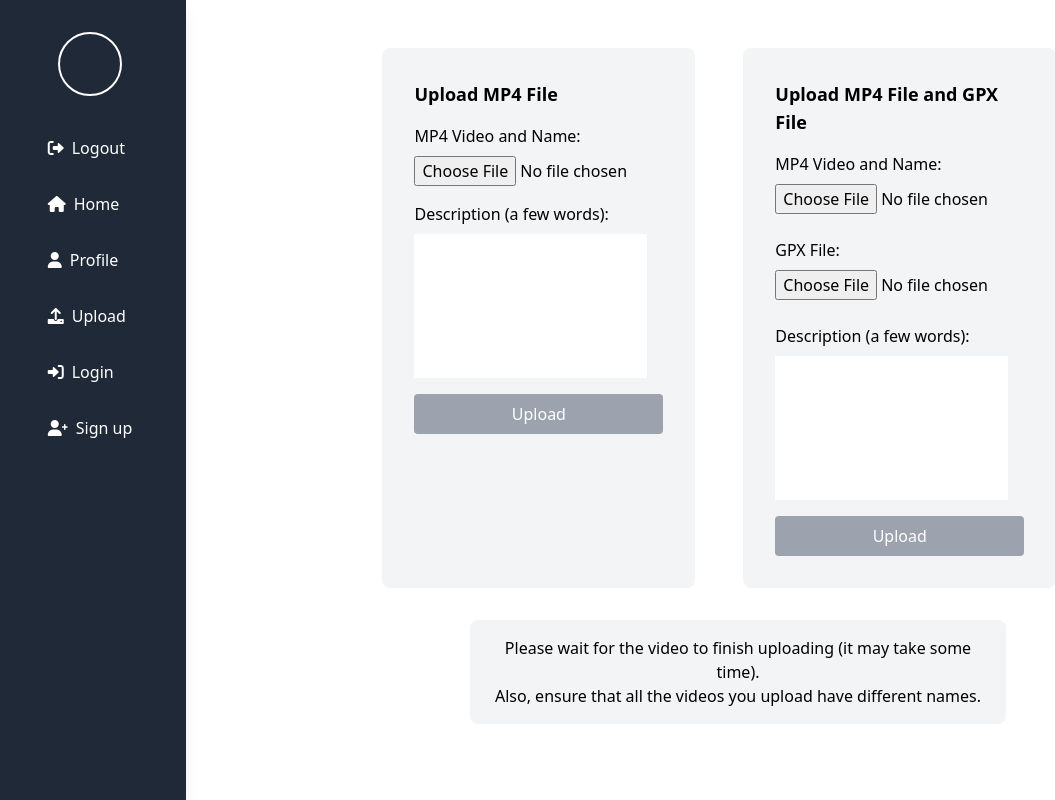
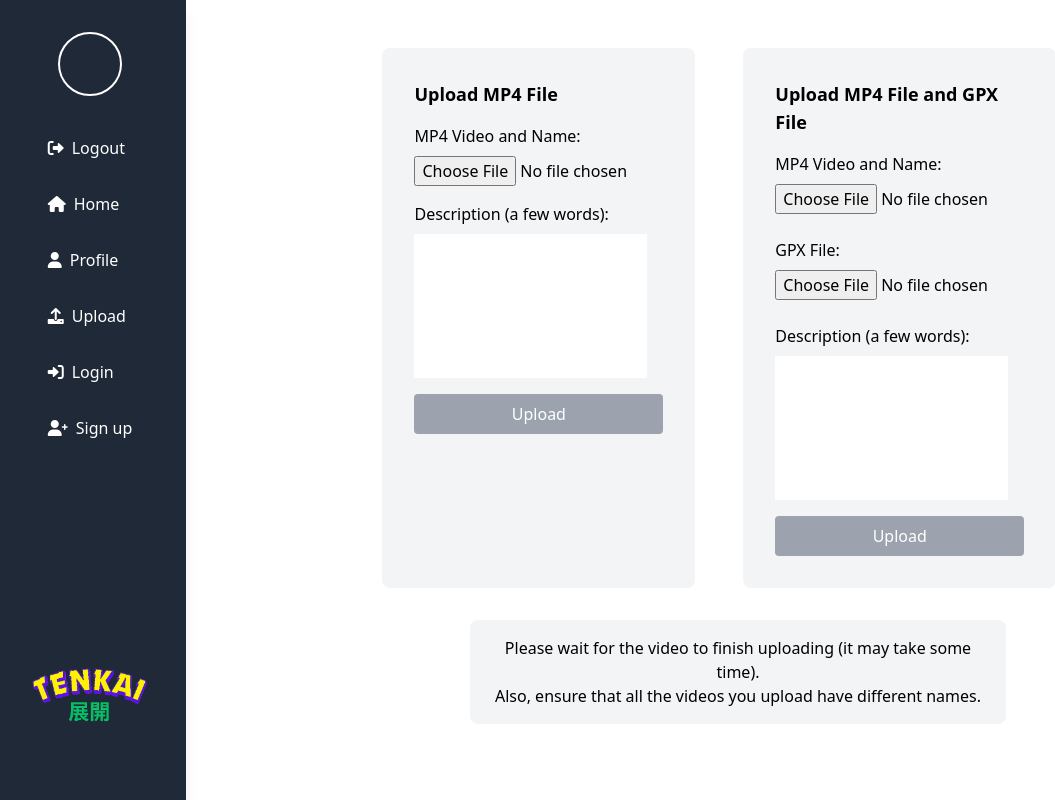
Before and after one commit to ignatrovino12/Tenkai-Licenta, a SvelteKit app in the folder front_app/: page /upload in a window 1280 px wide. Shown: the whole page, without its empty margins (6-1061 px from the left). Built offline with nearby package versions, Linux system fonts and the light colour scheme; no server answers.

Commit message:
logo, circle crop

```diff
--- a/front_app/src/app.css
+++ b/front_app/src/app.css
@@ -52,3 +52,10 @@
   -webkit-line-clamp: 10;
   -webkit-box-orient: vertical;
 }
+
+.cropper-view-box,
+.cropper-face {
+  border-radius: 50%;
+  border: 3px dashed blue;
+  box-shadow: 0 0 0 5px rgba(255, 255, 255, 0.7);
+}
--- a/front_app/src/routes/home/+page.svelte
+++ b/front_app/src/routes/home/+page.svelte
@@ -448,12 +448,15 @@
   />
 </svelte:head>
 
-<!-- Taskbar -->
+<!-- Navbar -->
 
 <div
   class="h-screen w-48 bg-gray-800 fixed top-0 left-0 flex flex-col items-center py-4 shadow-lg"
 >
+
   <div class="flex flex-col items-center mt-4">
+
+
     <div class="mb-8">
       {#if profilePicture}
         <img
@@ -501,7 +504,13 @@
     >
       <i class="fas fa-user-plus mr-2"></i>Sign up
     </button>
+
   </div>
+  <img
+src="logo.png"
+alt="Logo"
+ class="w-36 h-36 object-contain mt-auto mb-4"
+/>
 </div>
 
 <!-- Page Loadout -->
--- a/front_app/src/routes/profile/+page.svelte
+++ b/front_app/src/routes/profile/+page.svelte
@@ -293,7 +293,7 @@
   <meta name="viewport" content="width=device-width, initial-scale=1.0" />
 </svelte:head>
 
-<!-- Taskbar -->
+<!-- Navbar -->
 
 <div
   class="h-screen w-48 bg-gray-800 fixed top-0 left-0 flex flex-col items-center py-4 shadow-lg"
@@ -347,6 +347,11 @@
       <i class="fas fa-user-plus mr-2"></i>Sign up
     </button>
   </div>
+  <img
+  src="/logo.png"
+  alt="Logo"
+   class="w-36 h-36 object-contain mt-auto mb-4"
+  />
 </div>
 
 <!-- Profile -->
@@ -438,7 +443,7 @@
       {#each videos as video}
         <li class="flex justify-between items-center p-2 bg-gray-100 rounded">
           <div class="flex-grow max-w-3/4">
-            <p class="text-sm break-words">
+            <p class="text-sm break-words container_text ">
             Video Name: {video.video_name.replace(".mp4", "")} - Country: {video.country || "Unknown"}, City: {video.city || "Unknown"}
           </p>
         </div>
--- a/front_app/src/routes/profile/[username]/+page.svelte
+++ b/front_app/src/routes/profile/[username]/+page.svelte
@@ -375,7 +375,7 @@
   />
 </svelte:head>
 
-<!-- Taskbar -->
+<!-- Navbar -->
 
 <div
   class="h-screen w-48 bg-gray-800 fixed top-0 left-0 flex flex-col items-center py-4 shadow-lg"
@@ -429,6 +429,11 @@
       <i class="fas fa-user-plus mr-2"></i>Sign up
     </button>
   </div>
+  <img
+src="/logo.png"
+alt="Logo"
+ class="w-36 h-36 object-contain mt-auto mb-4"
+/>
 </div>
 
 
--- a/front_app/src/routes/upload/+page.svelte
+++ b/front_app/src/routes/upload/+page.svelte
@@ -338,7 +338,7 @@
     <meta name="viewport" content="width=device-width, initial-scale=1.0" />
 </svelte:head>
 
-<!-- Taskbar -->
+<!-- Navbar -->
 
 <div
     class="h-screen w-48 bg-gray-800 fixed top-0 left-0 flex flex-col items-center py-4 shadow-lg"
@@ -394,6 +394,11 @@
             <i class="fas fa-user-plus mr-2"></i>Sign up
         </button>
     </div>
+    <img
+    src="/logo.png"
+    alt="Logo"
+     class="w-36 h-36 object-contain mt-auto mb-4"
+    />
 </div>
 
 
```
Also changed, not shown: front_app/static/logo.png (added).
